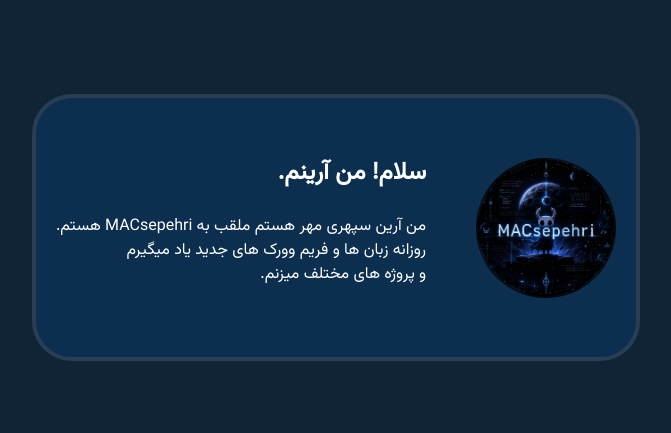
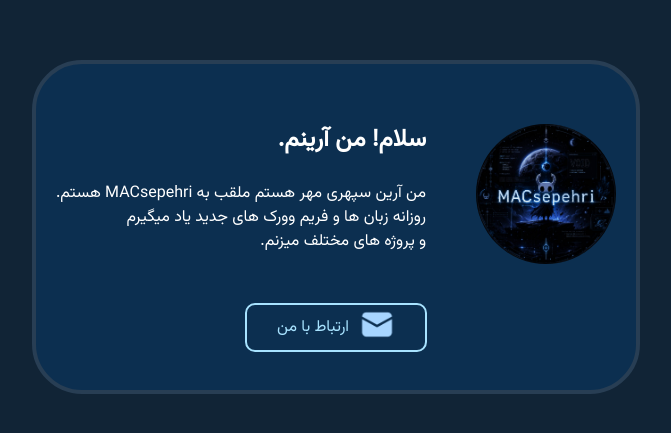
Before and after one commit to MACsepehri/macsepehri.github.io, a React (Vite) app: page / in a window 1280 px wide. Shown: the part 181-614 px from the top of the page, without its empty margins (304-975 px from the left). Built offline with nearby package versions, Linux system fonts and the light colour scheme.

Commit message:
Added some css | Started the body.

```diff
--- a/public/style/StyleComponents.jsx
+++ b/public/style/StyleComponents.jsx
@@ -50,8 +50,24 @@ export const HeaderDiv = styled.div`
     padding-left: 20px;
     padding-top: 50px;
     padding-bottom: 50px;
-    border-radius: 40px;
+    border-radius: 50px;
     border: 4px solid var(--border-color);
     background: var(--box-color);
     margin: auto;
 `
+export const ContactLink = styled.a`
+    width: 120px;
+    padding: 10px;
+    padding-right: 30px;
+    padding-left: 30px;
+    border: 2px solid #a8e3ff;
+    text-decoration: none;
+    border-radius: 10px;
+    gap: 10px;
+`
+export const EmailIcon = styled.img`
+    max-width: 36px;
+    transition: filter 0.3s;
+    filter: brightness(0) invert(77%) sepia(40%) saturate(500%) hue-rotate(180deg);
+    transform: translateY(10px);
+`
--- a/src/components/Header.jsx
+++ b/src/components/Header.jsx
@@ -1,4 +1,4 @@
-import { Section, SectionContent, FlexBox, Favicon, HeaderDiv } from "../../public/style/StyleComponents";
+import { Section, SectionContent, FlexBox, Favicon, HeaderDiv, ContactLink, EmailIcon } from "../../public/style/StyleComponents";
 
 export default function Header() {
     return (
@@ -15,7 +15,10 @@ export default function Header() {
                             <p>روزانه زبان ها و فریم وورک های جدید یاد میگیرم</p>
                             <p>و پروژه های مختلف میزنم.</p>
                         </div>
-                    </FlexBox>
+                    </FlexBox><br />
+                    <div style={{margin:'auto',textAlign:'center'}}>
+                        <ContactLink href='mailto:macsepehri@gmail.com'><EmailIcon src="files/email.png" alt="EmailPNG" /><span style={{color: '#a8e3ff',marginRight:'10px'}}>ارتباط با من</span></ContactLink>
+                    </div>
                 </HeaderDiv>
             </SectionContent>
         </Section>
```
Also changed, not shown: src/components/BodyPart1.jsx (added, +7 -0 lines), public/files/email.png (added).
